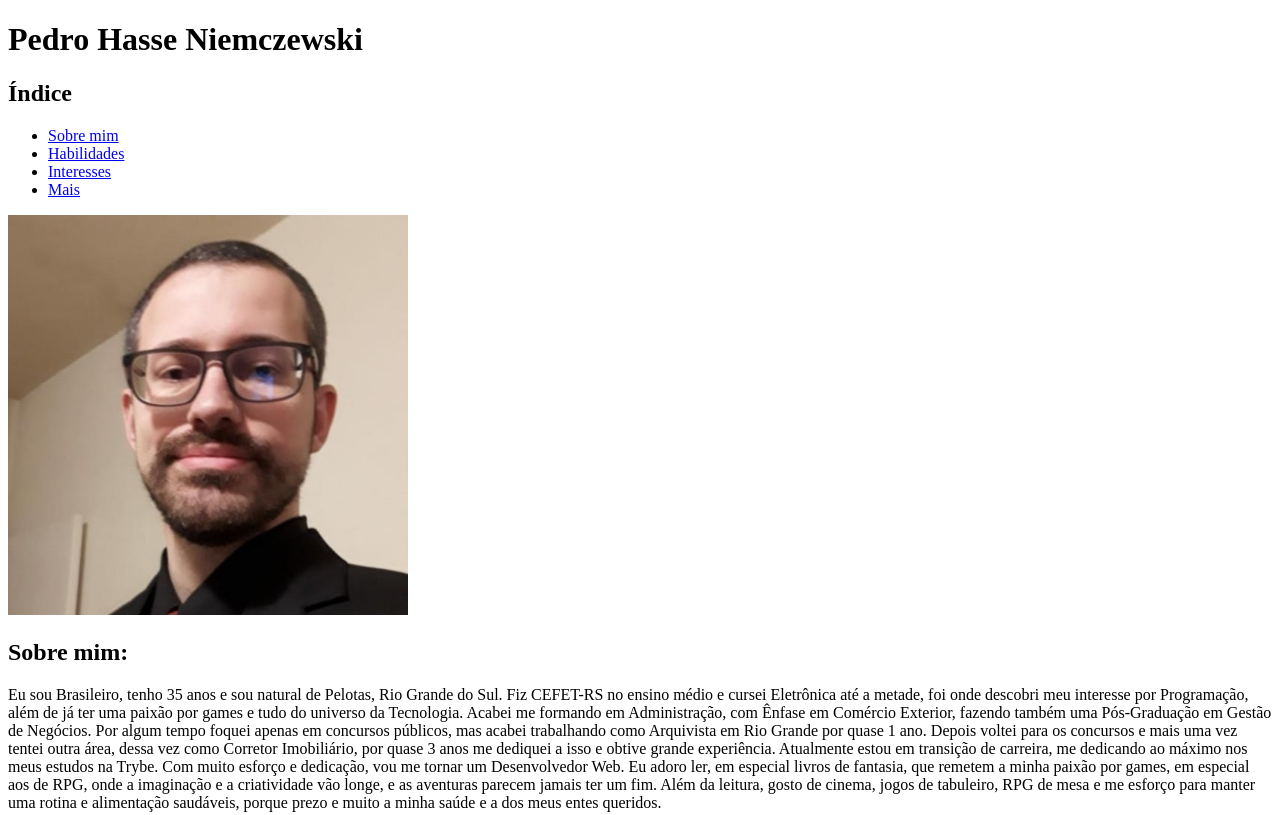
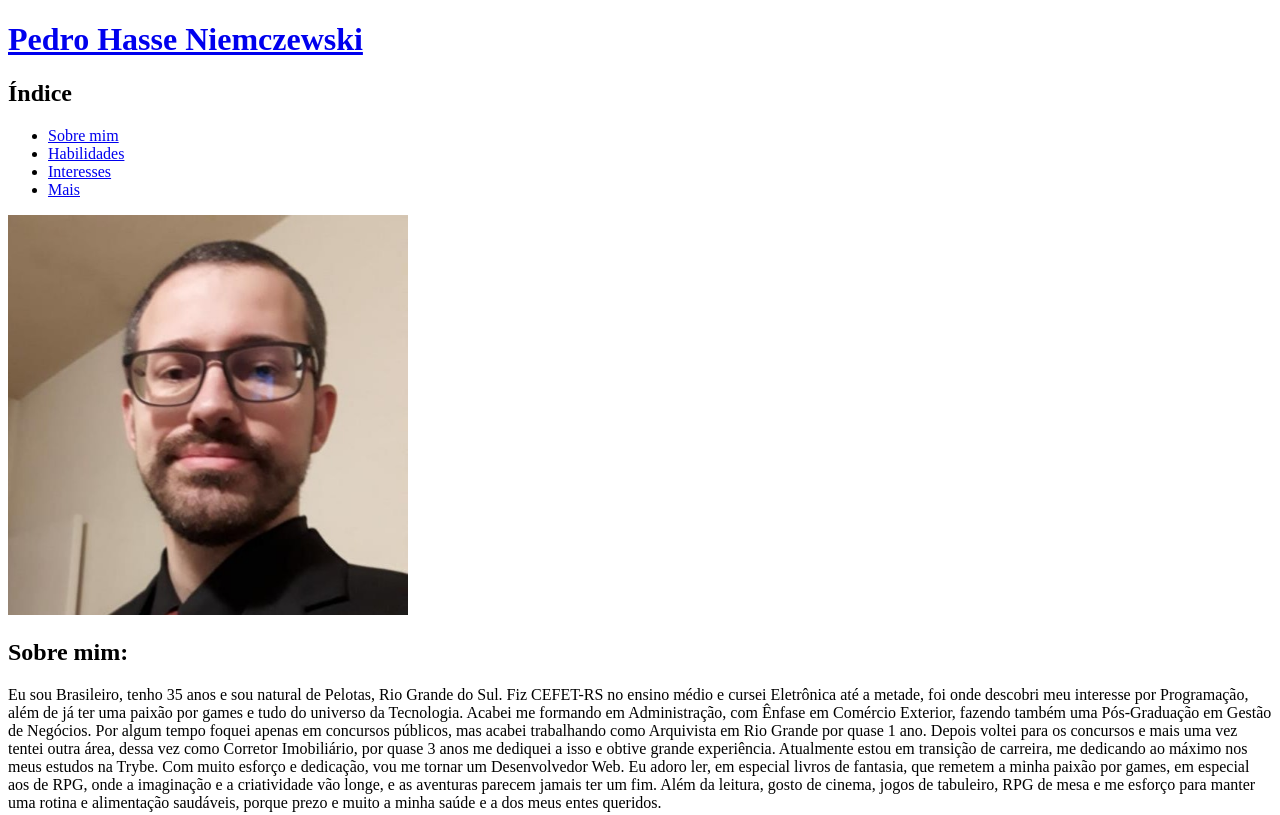
Before and after one commit to pedrohassen/portfolio, a plain HTML site: page index.html in a window 1280 px wide. Shown: the top 815 px of the page. Drawn offline with Linux system fonts and the light colour scheme.

Commit message:
Adicionei link interno para minha foto

```diff
--- a/index.html
+++ b/index.html
@@ -9,7 +9,7 @@
 </head>
 
 <body>
-  <h1>Pedro Hasse Niemczewski</h1>
+  <h1><a href="#foto">Pedro Hasse Niemczewski</a></h1>
 
   <h2>Índice</h2>
   <ul>
@@ -19,7 +19,7 @@
     <li><a href="#mais">Mais</a></li>
   </ul>
 
-  <img src="./images/pedro.jpeg" alt="Foto de Pedro Hasse Niemczewski" width="400px">
+  <img id="foto" src="./images/pedro.jpeg" alt="Foto de Pedro Hasse Niemczewski" width="400px">
 
   <h2>Sobre mim:</h2>
   <p id="about">
```
